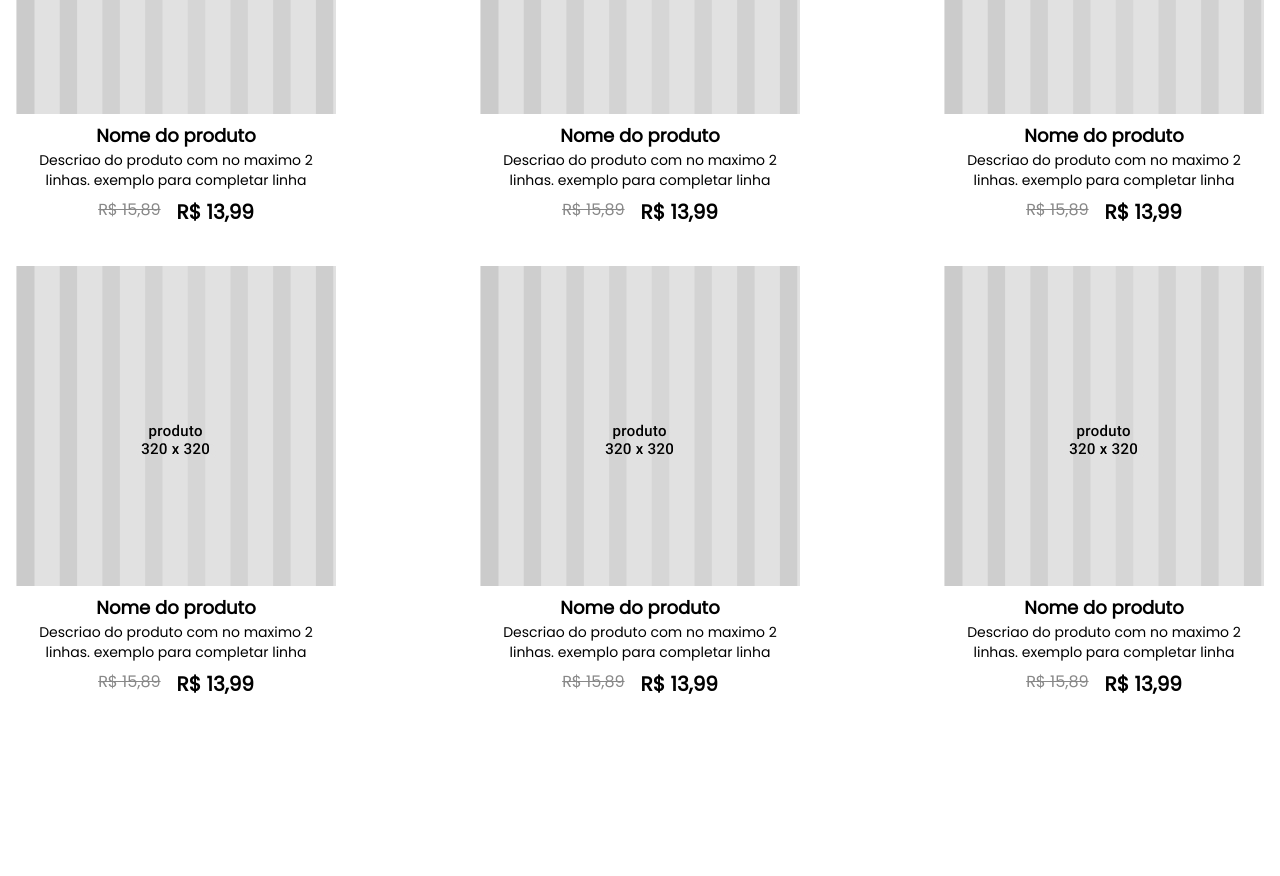
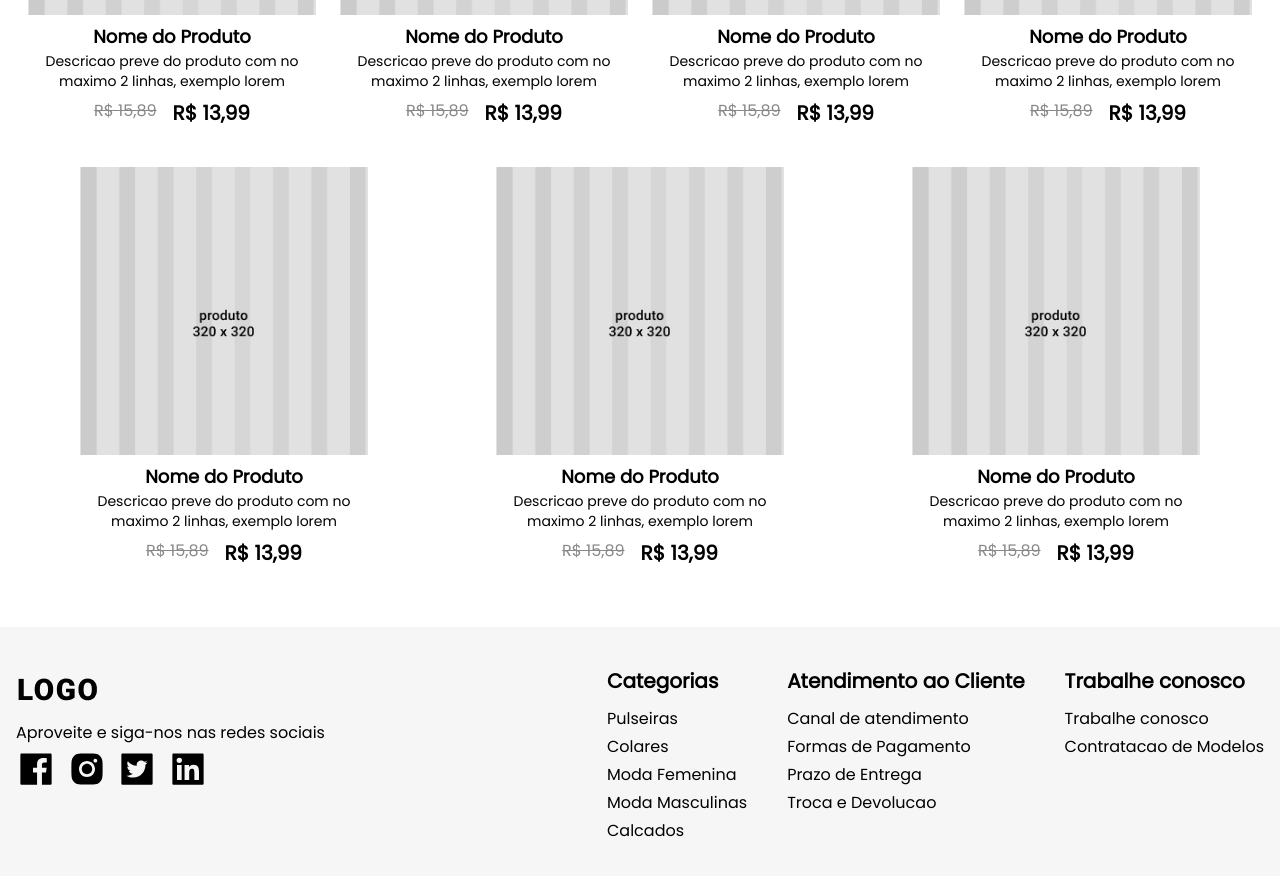
Before and after one commit to riancarlosdev/FRONT-LOJA, a Next.js app: page / in a window 1280 px wide. Shown: the part 1840-2716 px from the top of the page. Before the commit the page ends 2598 px from the top, so only its background shows below. Built offline with nearby package versions, Linux system fonts and the light colour scheme.

Commit message:
footer e new colors

```diff
--- a/components/2-sections/combos.tsx
+++ b/components/2-sections/combos.tsx
@@ -32,8 +32,8 @@ export default function CombosSection():JSX.Element {
     <section>
       <div className={`${DATA_ConfigPage.marginVerticalDeSections}`}>
         <div>
-          <p>Aproveite nossos combos por tempo limitado!</p>
-          <h2 className="text-center text-4xl md:text-left font-bold">Combos imperdíveis</h2>
+          <p className="text-xs sm:text-base md:text-left text-center">Aproveite nossos combos por tempo limitado!</p>
+          <h2 className="text-center text-2xl sm:text-4xl md:text-left font-bold">Combos imperdíveis</h2>
         </div>
 
         <div className="mt-10 ">
--- a/components/2-sections/produtos.tsx
+++ b/components/2-sections/produtos.tsx
@@ -1,30 +1,23 @@
-import Link from "next/link";
 import { DATA_ConfigPage } from "../../datas/config-page";
+import { DATA_Produtos } from "../../datas/produtos";
 import Produto_article from "../3-articles/produtos";
-import ListPageNext_component from "../list-next-pages";
 
 export default function Produtos_section():JSX.Element {
   return (
     <section>
       <div className={`${DATA_ConfigPage.marginVerticalDeSections}`}>
         <div /*className="flex justify-between items-center"*/>
-          <div className="max-w-xs w-auto hover:text-text-3 cursor-pointer duration-200 ease-linear">
+          <div className="m-auto md:m-0 sm:max-w-sm w-64 sm:w-auto hover:text-text-3 cursor-pointer duration-200 ease-linear">
             <a href="https://rianc-portfolio.vercel.app/">
-              <p>Clique para ver todos os produtos</p>
-              <h2 className="text-center text-4xl md:text-left font-bold">Nossos Produtos</h2>
+              <p className="text-xs sm:text-base text-center md:text-left">Clique para ver todos os produtos</p>
+              <h2 className="text-center text-2xl sm:text-4xl md:text-left font-bold">Nossos Produtos</h2>
             </a>
           </div>
 
-          <div className="my-10 flex flex-wrap justify-between">
-            <Produto_article />
-            <Produto_article />
-            <Produto_article />
-            <Produto_article />
-            <Produto_article />
-            <Produto_article />
-            <Produto_article />
-            <Produto_article />
-            <Produto_article />
+          <div className="my-10 flex flex-col justify-center items-center sm:flex-row sm:flex-wrap sm:justify-around">
+            {DATA_Produtos.map(e => (
+              <Produto_article alt={e.alt} description={e.description} img={e.img} oldPrice={e.oldPrice} price={e.price} title={e.title} key={e.id} />
+            ))}
           </div>
           {/* <div>
             <ListPageNext_component linkUltimaPage="https://rianc-portfolio.vercel.app/" items={[
--- a/components/3-articles/combo.tsx
+++ b/components/3-articles/combo.tsx
@@ -8,11 +8,11 @@ import styles from './styles.module.css'
 export default function ArticleCombo_component({img, description}:ArticleCombo_type):JSX.Element {
   return (
     <article className="mx-2">
-      <div className="max-w-sm sm:max-w-xs lg:max-w-sm bg-4">
+      <div className="max-w-sm sm:max-w-xs lg:max-w-sm">
         <img src={img} alt="img" className="w-full" id={styles.minImg} />
 
         <div className="p-4">
-          <p className="text-center leading-normal text-1 md:text-lg font-normal">{description}</p>
+          <p className="text-center leading-normal text-1 text-base font-normal">{description}</p>
         </div>
       </div>
     </article>
--- a/components/3-articles/produtos.tsx
+++ b/components/3-articles/produtos.tsx
@@ -1,22 +1,28 @@
-export default function Produto_article():JSX.Element {
+type Produto_Type = {
+  title: string
+  description: string
+  oldPrice: string
+  price: string
+  img: string
+  alt: string
+}
+
+export default function Produto_article({title, description, oldPrice, price, img, alt}:Produto_Type):JSX.Element {
   return (
     <article className="my-5">
-      <div className="max-w-xs space-y-2">
-        <div className="relative w-full h-80 bg-2">
-          <img src="/images/tmp/produto-img.jpg" alt="produto" />
+      <div className="w-72 md:max-w-xs space-y-2">
+        <div className="relative w-full bg-2">
+          <img src={img} alt={alt} />
         </div>
 
         <div>
           <div>
-            <h1 className="font-extrabold text-center text-lg mt-2">Nome do produto</h1>
-            <p className="text-center text-sm">Descriao do produto com no maximo 2 linhas. exemplo para completar linha</p>
+            <h1 className="font-extrabold text-center text-lg mt-2">{title}</h1>
+            <p className="text-center text-sm">{description}</p>
           </div>
           <div className="space-x-4 flex justify-center mt-2">
-            {/* PRECO ANTIGO */}
-            <span className="text-text-3 line-through">R$ 15,89</span>
-
-            {/* PRECO ATUAL */}
-            <span className="text-xl font-bold">R$ 13,99</span>
+            <span className="text-text-3 line-through">R$ {oldPrice}</span>
+            <span className="text-xl font-bold">R$ {price}</span>
           </div>
         </div>
       </div>
--- /dev/null
+++ b/components/footer/index.tsx
@@ -0,0 +1,62 @@
+import Logo1_component from "../temp/logos/1";
+import {AiFillFacebook, AiFillInstagram, AiFillTwitterSquare, AiFillLinkedin} from 'react-icons/ai'
+import Link from "next/link";
+import { DATA_categorias } from "../../datas/categorias";
+import { DATA_Footer } from "../../datas/footer";
+
+export default function Footer_component():JSX.Element {
+  return (
+    <footer className="py-10">
+      <div className="flex flex-col md:flex-row flex-wrap justify-between">
+        <div className="space-y-2 lg:mb-0 mb-6">
+          <Logo1_component />
+
+          <div>
+            <p className="text-base">Aproveite e siga-nos nas redes sociais</p>
+            <div className="mt-1">
+              <ul className="flex w-48 justify-between">
+                <li>
+                  <a href="https://rianc-portfolio.vercel.app/">
+                    <AiFillFacebook size={40} />
+                  </a>
+                </li>
+                <li>
+                  <a href="https://rianc-portfolio.vercel.app/">
+                    <AiFillInstagram size={40} />
+                  </a>
+                </li>
+                <li>
+                  <a href="https://rianc-portfolio.vercel.app/">
+                    <AiFillTwitterSquare size={40} />
+                  </a>
+                </li>
+                <li>
+                  <a href="https://rianc-portfolio.vercel.app/">
+                    <AiFillLinkedin size={40} />
+                  </a>
+                </li>
+              </ul>
+            </div>
+          </div>
+        </div>
+
+        <div className="flex md:flex-row flex-col flex-wrap space-y-3 md:space-y-0 md:space-x-10">
+          {DATA_Footer.map(e => (
+            <div className="space-y-3" key={e.id}>
+              <h3 className="text-xl font-semibold">{e.title}</h3>
+              <ul className="space-y-1">
+                {e.lista.map(el => (
+                  <li key={el.id}>
+                    <Link href={el.link}>
+                      <a>{el.item}</a>
+                    </Link>
+                  </li>
+                ))}
+              </ul>
+            </div>
+          ))}
+        </div>
+      </div>
+    </footer>
+  )
+}
--- /dev/null
+++ b/datas/footer.ts
@@ -0,0 +1,56 @@
+import { DATA_categorias } from "./categorias";
+
+
+export const DATA_Footer = [
+  {
+    id: 0,
+    title: 'Categorias',
+    lista: DATA_categorias.map(e => ({
+      item: e.name,
+      link: e.link,
+      id: e.id
+    }))
+  },
+  {
+    id: 1,
+    title: 'Atendimento ao Cliente',
+    lista: [
+      {
+        item: 'Canal de atendimento',
+        link: 'https://rianc-portfolio.vercel.app/',
+        id: 0
+      },
+      {
+        item: 'Formas de Pagamento',
+        link: 'https://rianc-portfolio.vercel.app/',
+        id: 1
+      },
+      {
+        item: 'Prazo de Entrega',
+        link: 'https://rianc-portfolio.vercel.app/',
+        id: 2
+      },
+      {
+        item: 'Troca e Devolucao',
+        link: 'https://rianc-portfolio.vercel.app/',
+        id: 3
+      }
+    ]
+  },
+  {
+    id: 2,
+    title: 'Trabalhe conosco',
+    lista: [
+      {
+        item: 'Trabalhe conosco',
+        link: 'https://rianc-portfolio.vercel.app/',
+        id: 0
+      },
+      {
+        item: 'Contratacao de Modelos',
+        link: 'https://rianc-portfolio.vercel.app/',
+        id: 1
+      }
+    ]
+  }
+]
--- /dev/null
+++ b/datas/produtos.ts
@@ -0,0 +1,101 @@
+export const DATA_Produtos = [
+  {
+    id: 0,
+    description: 'Descricao preve do produto com no maximo 2 linhas, exemplo lorem',
+    oldPrice: '15,89',
+    title: 'Nome do Produto',
+    price: '13,99',
+    img: '/images/tmp/produto-img.jpg',
+    alt: 'produto'
+  },
+  {
+    id: 1,
+    description: 'Descricao preve do produto com no maximo 2 linhas, exemplo lorem',
+    oldPrice: '15,89',
+    title: 'Nome do Produto',
+    price: '13,99',
+    img: '/images/tmp/produto-img.jpg',
+    alt: 'produto'
+  },
+  {
+    id: 2,
+    description: 'Descricao preve do produto com no maximo 2 linhas, exemplo lorem',
+    oldPrice: '15,89',
+    title: 'Nome do Produto',
+    price: '13,99',
+    img: '/images/tmp/produto-img.jpg',
+    alt: 'produto'
+  },
+  {
+    id: 3,
+    description: 'Descricao preve do produto com no maximo 2 linhas, exemplo lorem',
+    oldPrice: '15,89',
+    title: 'Nome do Produto',
+    price: '13,99',
+    img: '/images/tmp/produto-img.jpg',
+    alt: 'produto'
+  },
+  {
+    id: 4,
+    description: 'Descricao preve do produto com no maximo 2 linhas, exemplo lorem',
+    oldPrice: '15,89',
+    title: 'Nome do Produto',
+    price: '13,99',
+    img: '/images/tmp/produto-img.jpg',
+    alt: 'produto'
+  },
+  {
+    id: 5,
+    description: 'Descricao preve do produto com no maximo 2 linhas, exemplo lorem',
+    oldPrice: '15,89',
+    title: 'Nome do Produto',
+    price: '13,99',
+    img: '/images/tmp/produto-img.jpg',
+    alt: 'produto'
+  },
+  {
+    id: 6,
+    description: 'Descricao preve do produto com no maximo 2 linhas, exemplo lorem',
+    oldPrice: '15,89',
+    title: 'Nome do Produto',
+    price: '13,99',
+    img: '/images/tmp/produto-img.jpg',
+    alt: 'produto'
+  },
+  {
+    id: 7,
+    description: 'Descricao preve do produto com no maximo 2 linhas, exemplo lorem',
+    oldPrice: '15,89',
+    title: 'Nome do Produto',
+    price: '13,99',
+    img: '/images/tmp/produto-img.jpg',
+    alt: 'produto'
+  },
+  {
+    id: 8,
+    description: 'Descricao preve do produto com no maximo 2 linhas, exemplo lorem',
+    oldPrice: '15,89',
+    title: 'Nome do Produto',
+    price: '13,99',
+    img: '/images/tmp/produto-img.jpg',
+    alt: 'produto'
+  },
+  {
+    id: 9,
+    description: 'Descricao preve do produto com no maximo 2 linhas, exemplo lorem',
+    oldPrice: '15,89',
+    title: 'Nome do Produto',
+    price: '13,99',
+    img: '/images/tmp/produto-img.jpg',
+    alt: 'produto'
+  },
+  {
+    id: 10,
+    description: 'Descricao preve do produto com no maximo 2 linhas, exemplo lorem',
+    oldPrice: '15,89',
+    title: 'Nome do Produto',
+    price: '13,99',
+    img: '/images/tmp/produto-img.jpg',
+    alt: 'produto'
+  }
+]
--- a/pages/_app.tsx
+++ b/pages/_app.tsx
@@ -1,4 +1,6 @@
 import Head from 'next/head'
+import Container_component from '../components/container'
+import Footer_component from '../components/footer'
 import ProviderRedux from '../store'
 import '../styles/globals.css'
 
@@ -16,6 +18,10 @@ export default function MyApp({ Component, pageProps }:any) {
       </Head>
 
       <Component {...pageProps} />
+
+      <Container_component background='bg-4'>
+        <Footer_component />
+      </Container_component>
     </ProviderRedux>
   )
 }
```
Also changed, not shown: components/1-header/index.tsx (+11 -5 lines), components/1-header/input-search.tsx (+7 -2 lines), public/images/tmp/banner mobile.jpg, public/images/tmp/banner mobilexs.jpg.
